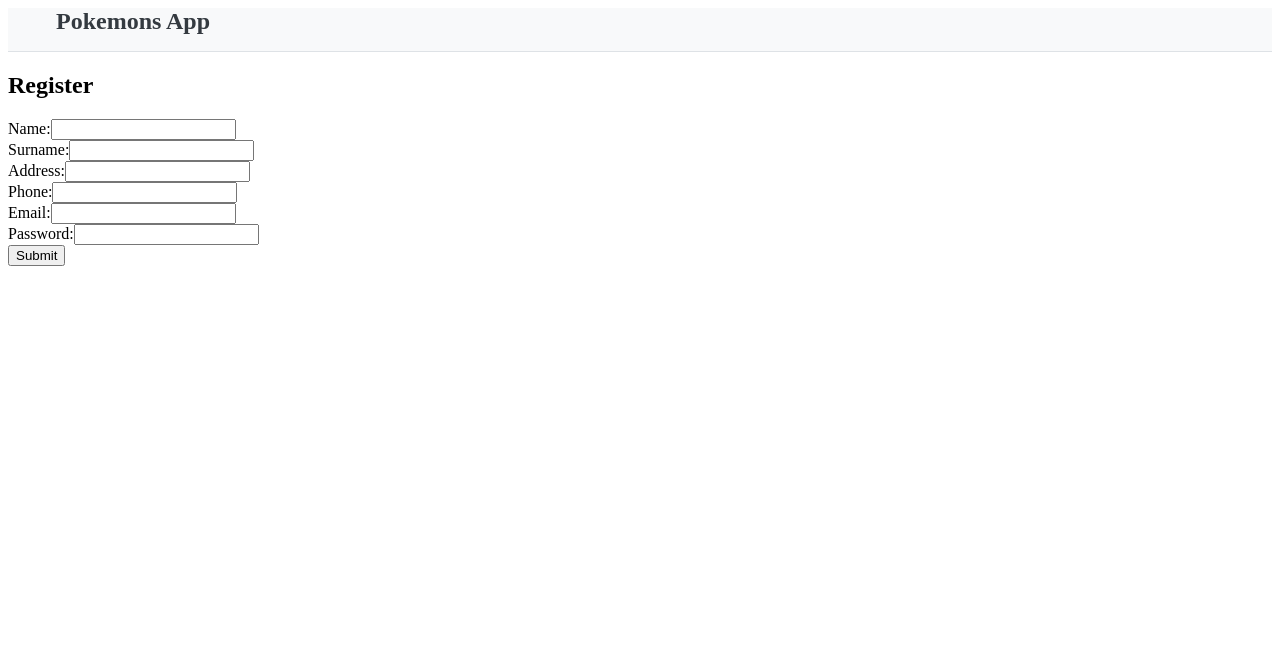
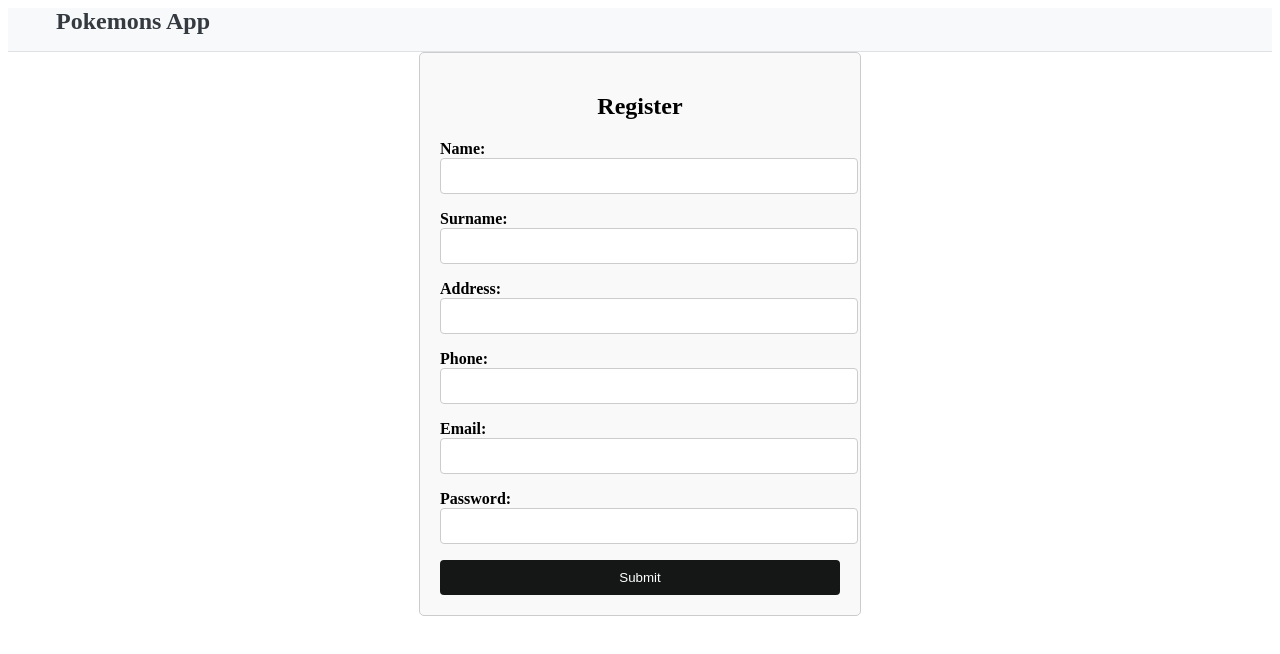
Before and after one commit to Varinthorn-J/vue-project, a Vue app in the folder my-project/: page /register in a window 1280 px wide. Shown: the top 654 px of the page. Built offline with nearby package versions, Linux system fonts and the light colour scheme.

Commit message:
example axios

```diff
--- a/my-project/src/components/HomePage.vue
+++ b/my-project/src/components/HomePage.vue
@@ -1,9 +1,15 @@
 <template>
   <div class="home">
-    <h3>Home Page</h3>
-    <div>
+    <h3>menu</h3>
+    <div class="nav-container">
       <li class="nav-item">
         <router-link class="nav-link" to="/pokemon">Pokemons</router-link>
+      </li>
+      <li class="nav-item">
+        <router-link class="nav-link" to="/register">Register</router-link>
+      </li>
+      <li class="nav-item">
+        <router-link class="nav-link" to="/login">Login</router-link>
       </li>
     </div>
   </div>
@@ -14,3 +20,40 @@ export default {
   name: 'HomePage',
 };
 </script>
+
+<style scoped>
+.home {
+  max-width: 800px;
+  margin: 0 auto;
+  padding: 20px;
+  text-align: center;
+}
+
+h3 {
+  font-size: 24px;
+  margin-bottom: 20px;
+}
+
+.nav-container {
+  list-style: none;
+  padding: 0;
+  display: flex;
+  justify-content: center;
+}
+
+.nav-item {
+  margin: 0 10px;
+}
+
+.nav-link {
+  text-decoration: none;
+  color: #333;
+  font-weight: bold;
+  padding: 5px;
+  transition: color 0.3s;
+}
+
+.nav-link:hover {
+  color: #007bff;
+}
+</style>
--- a/my-project/src/components/LoginPage.vue
+++ b/my-project/src/components/LoginPage.vue
@@ -42,5 +42,42 @@ export default {
 .login-form {
   max-width: 500px;
   margin: 0 auto;
+  padding: 20px;
+  background-color: #f9f9f9;
+  border: 1px solid #ccc;
+  border-radius: 5px;
+}
+
+h2 {
+  text-align: center;
+  margin-bottom: 20px;
+}
+
+.form-group {
+  margin-bottom: 20px;
+}
+
+label {
+  font-weight: bold;
+}
+
+.form-control {
+  width: 100%;
+  padding: 10px;
+  border: 1px solid #ccc;
+  border-radius: 4px;
+}
+
+.btn-primary {
+  background-color: #151616;
+  color: white;
+  padding: 10px 20px;
+  border: none;
+  border-radius: 4px;
+  cursor: pointer;
+}
+
+.btn-primary:hover {
+  background-color: #4d4e50;
 }
 </style>
--- a/my-project/src/components/PokemonDisplay.vue
+++ b/my-project/src/components/PokemonDisplay.vue
@@ -204,7 +204,7 @@
   margin-right: 0.5rem;
 }
 .btn-copy {
-    background-color: #151616;;
+    background-color: #151616;
     color: #fff;
     border: none;
     padding: 0.5rem 1rem;
--- a/my-project/src/components/RegisterPage.vue
+++ b/my-project/src/components/RegisterPage.vue
@@ -1,32 +1,32 @@
 <template>
-  <div>
+  <div class="register-form">
     <h2>Register</h2>
     <form>
-      <div>
+      <div class="form-group">
         <label for="name">Name:</label>
-        <input type="text" id="name" v-model="form.name">
+        <input type="text" id="name" v-model="form.name" class="form-input">
       </div>
-      <div>
+      <div class="form-group">
         <label for="surname">Surname:</label>
-        <input type="text" id="surname" v-model="form.surname">
+        <input type="text" id="surname" v-model="form.surname" class="form-input">
       </div>
-      <div>
+      <div class="form-group">
         <label for="address">Address:</label>
-        <input type="text" id="address" v-model="form.address">
+        <input type="text" id="address" v-model="form.address" class="form-input">
       </div>
-      <div>
+      <div class="form-group">
         <label for="phone">Phone:</label>
-        <input type="text" id="phone" v-model="form.phone">
+        <input type="text" id="phone" v-model="form.phone" class="form-input">
       </div>
-      <div>
+      <div class="form-group">
         <label for="email">Email:</label>
-        <input type="email" id="email" v-model="form.email">
+        <input type="email" id="email" v-model="form.email" class="form-input">
       </div>
-      <div>
+      <div class="form-group">
         <label for="password">Password:</label>
-        <input type="password" id="password" v-model="form.password">
+        <input type="password" id="password" v-model="form.password" class="form-input">
       </div>
-      <button type="submit" @click.prevent="submitForm">Submit</button>
+      <button type="submit" @click.prevent="submitForm" class="submit-button">Submit</button>
     </form>
   </div>
 </template>
@@ -53,3 +53,51 @@ export default {
   }
 }
 </script>
+
+<style>
+.register-form {
+  max-width: 400px;
+  margin: 0 auto;
+  padding: 20px;
+  background-color: #f9f9f9;
+  border: 1px solid #ccc;
+  border-radius: 5px;
+}
+
+h2 {
+  text-align: center;
+  margin-bottom: 20px;
+}
+
+form {
+  display: flex;
+  flex-direction: column;
+}
+
+.form-group {
+  margin-bottom: 15px;
+}
+
+label {
+  font-weight: bold;
+}
+
+.form-input {
+  padding: 10px;
+  border: 1px solid #ccc;
+  border-radius: 4px;
+}
+
+.submit-button {
+  background-color: #151616;
+  color: white;
+  padding: 10px 20px;
+  border: none;
+  border-radius: 4px;
+  cursor: pointer;
+}
+
+.submit-button:hover {
+  background-color: #4d4e50;
+}
+</style>
```
